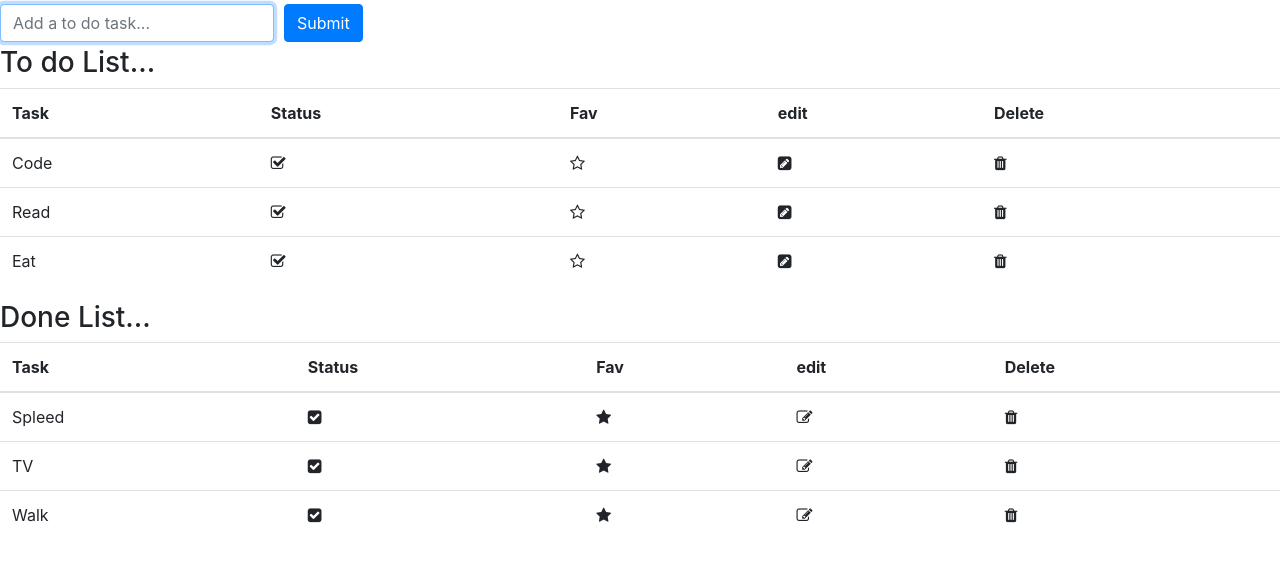
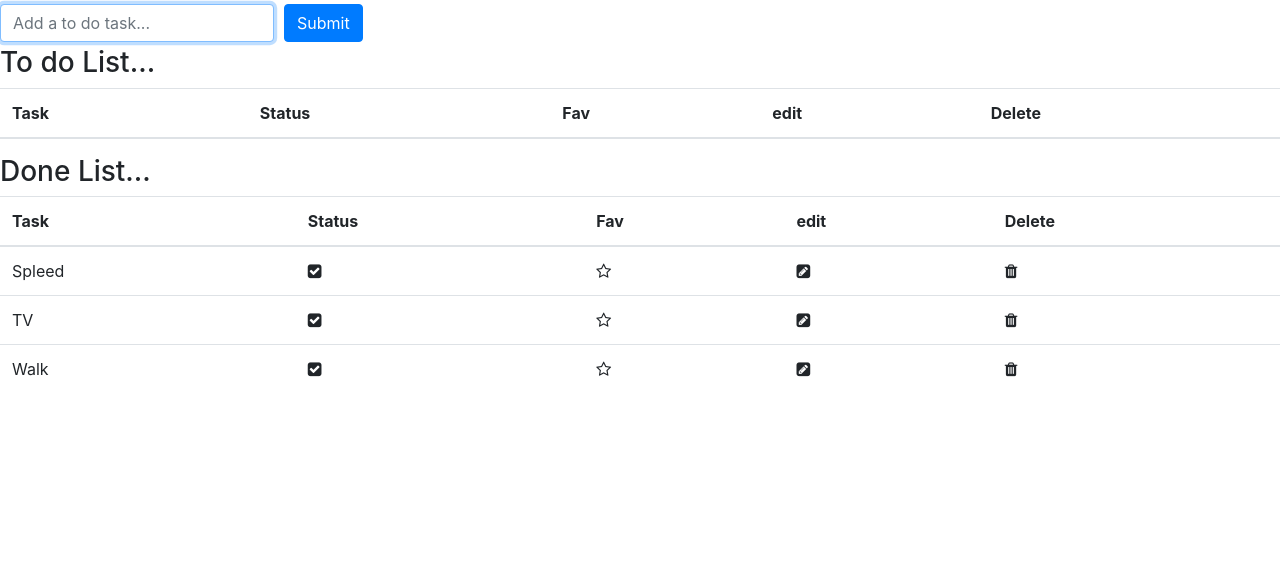
Before and after one commit to edumarg/react-planner-app, a React (Create React App) app: page / in a window 1280 px wide. Shown: the top 562 px of the page. Built offline with nearby package versions, Linux system fonts and the light colour scheme.

Commit message:
finished milestone 2

```diff
--- a/src/App.js
+++ b/src/App.js
@@ -8,44 +8,24 @@ const now = Date.now();
 const now1 = now + 100000;
 const now2 = now1 - 200000;
 
-const mockTodoList = [
-  {
-    task: "Read",
-    done: false,
-    createdAt: new Date(now),
-    favorite: false,
-  },
-  {
-    task: "Eat",
-    done: false,
-    createdAt: new Date(now1),
-    favorite: false,
-  },
-  {
-    task: "Code",
-    done: false,
-    createdAt: new Date(now2),
-    favorite: false,
-  },
-];
+const mockTodoList = [];
 
-console.log(mockTodoList);
 const mockDoneList = [
   {
     task: "TV",
-    done: false,
+    done: true,
     createdAt: new Date(now),
     favorite: false,
   },
   {
     task: "Walk",
-    done: false,
+    done: true,
     createdAt: new Date(now1),
-    favorite: false,
+    favorite: true,
   },
   {
     task: "Spleed",
-    done: false,
+    done: true,
     createdAt: new Date(now2),
     favorite: false,
   },
@@ -66,12 +46,38 @@ class App extends Component {
     console.log("new todo task list", this.state.todoList);
   }
 
+  handleMoveToDone(task) {
+    let newTodoList = [...this.state.todoList];
+    let newDoneList = [...this.state.doneList];
+    const index = newTodoList.indexOf(task);
+    newTodoList[index].done = !newTodoList[index].done;
+    newDoneList = [newTodoList[index], ...newDoneList];
+    newTodoList.splice(index, 1);
+    this.setState({ todoList: newTodoList, doneList: newDoneList });
+  }
+
+  handleMoveToTodo(task) {
+    let newTodoList = [...this.state.todoList];
+    let newDoneList = [...this.state.doneList];
+    const index = newDoneList.indexOf(task);
+    newDoneList[index].done = !newDoneList[index].done;
+    newTodoList = [newDoneList[index], ...newTodoList];
+    newDoneList.splice(index, 1);
+    this.setState({ todoList: newTodoList, doneList: newDoneList });
+  }
+
   render() {
     return (
       <React.Fragment>
         <AddBar onNewTask={(newTask) => this.handleNewTask(newTask)}> </AddBar>
-        <ToDoList todoList={this.state.todoList}></ToDoList>
-        <DoneList doneList={this.state.doneList}></DoneList>
+        <ToDoList
+          todoList={this.state.todoList}
+          onDone={(task) => this.handleMoveToDone(task)}
+        ></ToDoList>
+        <DoneList
+          doneList={this.state.doneList}
+          onTodo={(task) => this.handleMoveToTodo(task)}
+        ></DoneList>
       </React.Fragment>
     );
   }
--- a/src/components/DoneList.jsx
+++ b/src/components/DoneList.jsx
@@ -1,4 +1,5 @@
 import React from "react";
+import MyButton from "./common/buttons";
 
 const DoneList = (props) => {
   const sortedData = props.doneList.sort((a, b) => a.createdAt - b.createdAt);
@@ -20,18 +21,23 @@ const DoneList = (props) => {
             <tr key={done.task}>
               <td>{done.task}</td>
               <td>
-                <i className="fa fa-check-square" aria-hidden="true"></i>
-              </td>
-              {/* for solid add-o */}
-              <td>
-                <i className="fa fa-star" aria-hidden="true"></i>
-                {/* for solid add-o */}
+                <MyButton
+                  classes={"fa fa-check-square"}
+                  type={done.done}
+                  onClick={() => props.onTodo(done)}
+                ></MyButton>
               </td>
               <td>
-                <i className="fa fa-pencil-square-o" aria-hidden="true"></i>
+                <MyButton
+                  classes={"fa fa-star"}
+                  type={done.task.favorite}
+                ></MyButton>
               </td>
               <td>
-                <i className="fa fa-trash" aria-hidden="true"></i>
+                <i className="fa fa-pencil-square"></i>
+              </td>
+              <td>
+                <i className="fa fa-trash"></i>
               </td>
             </tr>
           ))}
--- a/src/components/common/buttons.jsx
+++ b/src/components/common/buttons.jsx
@@ -2,7 +2,7 @@ import React from "react";
 
 const MyButton = (props) => {
   let classes = props.classes;
-  if (!props.liked) classes += "-o";
+  if (!props.type) classes += "-o";
   return (
     <i
       onClick={props.onClick}
--- a/src/components/toDoList.jsx
+++ b/src/components/toDoList.jsx
@@ -21,16 +21,20 @@ const ToDoList = (props) => {
             <tr key={todo.task}>
               <td>{todo.task}</td>
               <td>
-                <MyButton classes={"fa fa-check-square"}></MyButton>
+                <MyButton
+                  classes={"fa fa-check-square"}
+                  type={todo.done}
+                  onClick={() => props.onDone(todo)}
+                ></MyButton>
               </td>
               <td>
                 <MyButton classes={"fa fa-star"}></MyButton>
               </td>
               <td>
-                <i className="fa fa-pencil-square" aria-hidden="true"></i>
+                <i className="fa fa-pencil-square"></i>
               </td>
               <td>
-                <i className="fa fa-trash" aria-hidden="true"></i>
+                <i className="fa fa-trash"></i>
               </td>
             </tr>
           ))}
```
